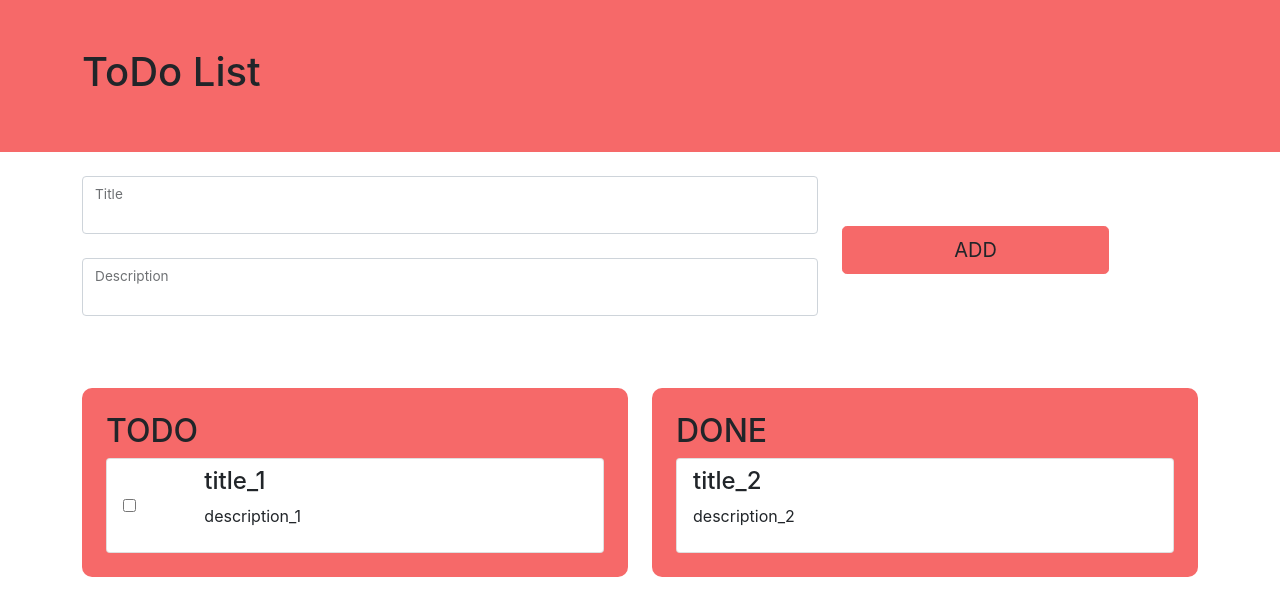
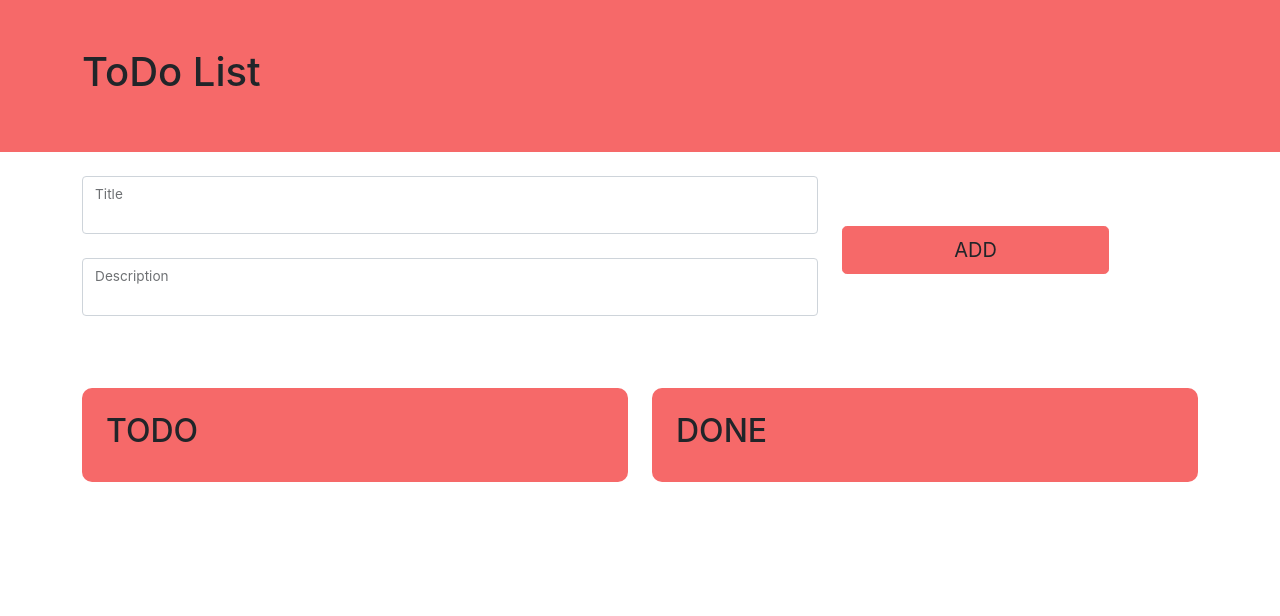
Before and after one commit to micael-jerry/prog3-react-td-1, a React (Create React App) app: page / in a window 1280 px wide. Shown: the top 616 px of the page. Built offline with nearby package versions, Linux system fonts and the light colour scheme.

Commit message:
remove initial state render todo

```diff
--- a/src/components/Todo.tsx
+++ b/src/components/Todo.tsx
@@ -4,18 +4,7 @@ import InputTodo from "./InputTodo/InputTodo";
 import RenderTodo from "./RenderTodo/RenderTodo";
 
 const Todo: React.FC<{}> = () => {
-    const [todoList, setTodoList] = useState<TodoType[]>([
-        {
-            title: "title_1",
-            description: "description_1",
-            completed: false,
-        },
-        {
-            title: "title_2",
-            description: "description_2",
-            completed: true,
-        },
-    ]);
+    const [todoList, setTodoList] = useState<TodoType[]>([]);
 
     function checkList(event: any) {
         setTodoList((state) => {
```
